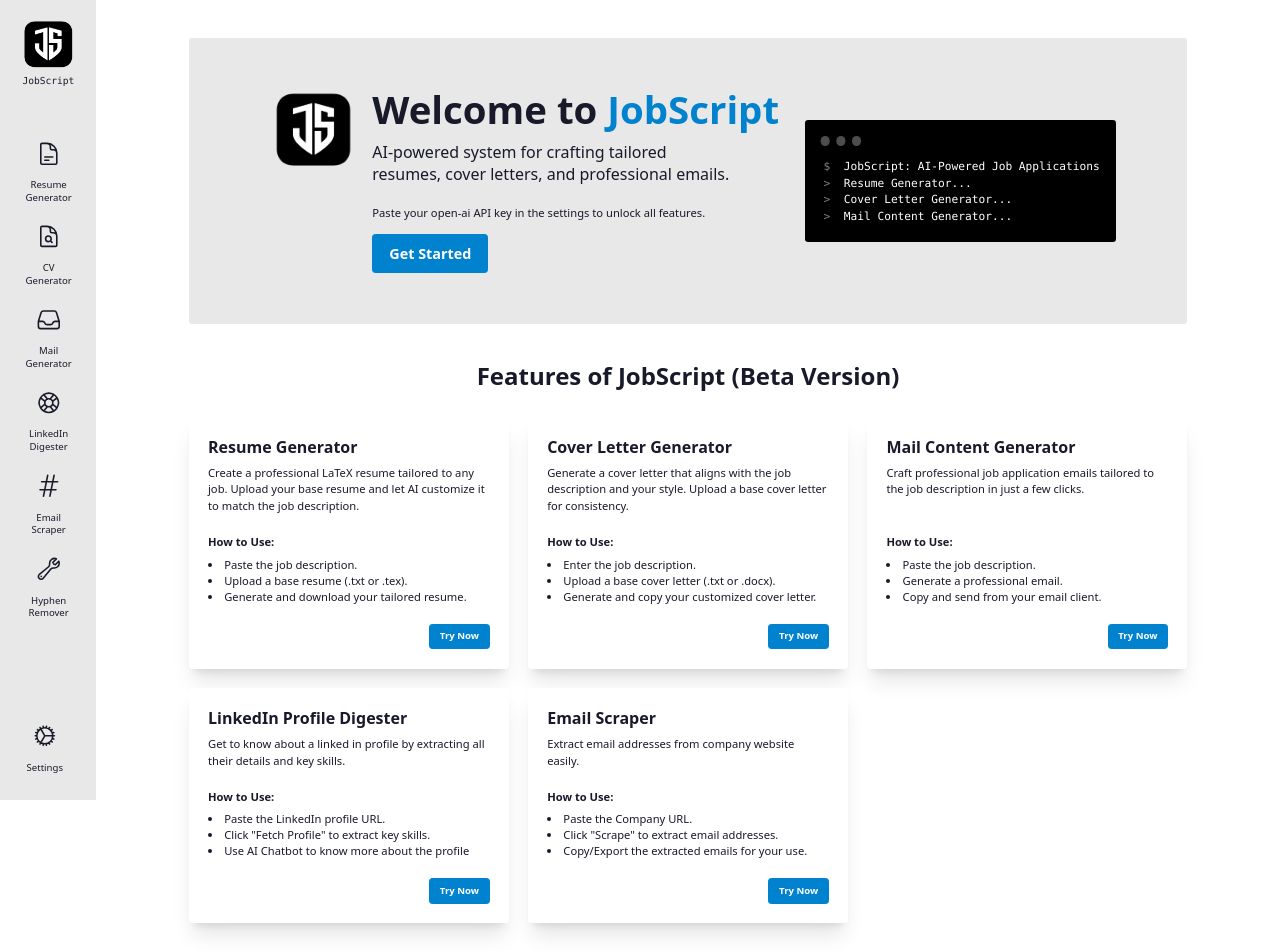
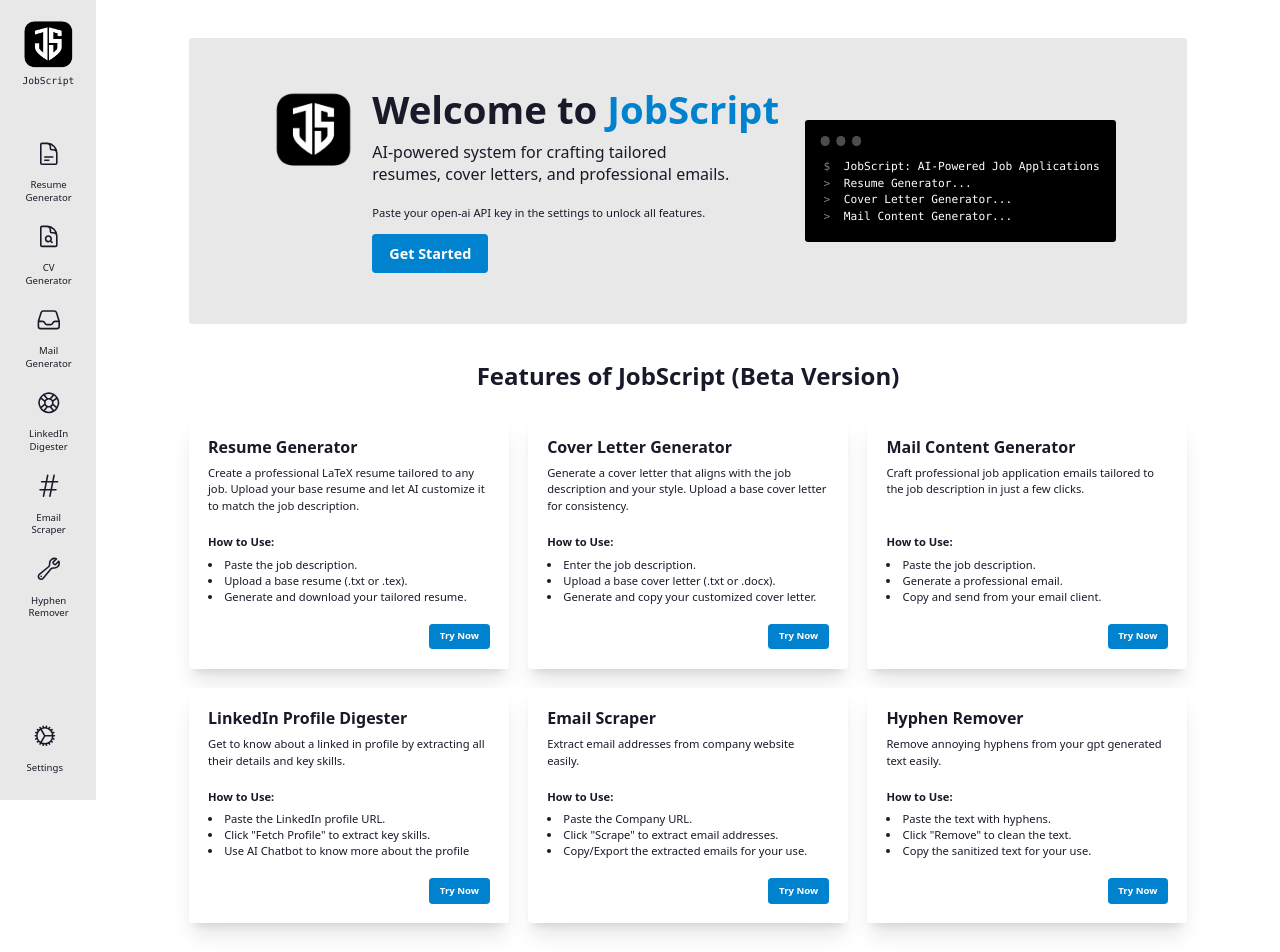
Before and after one commit to rgcsekaraa/jobscript, a Next.js app: page / in a window 1280 px wide. Shown: the top 952 px of the page. Built offline with nearby package versions, Linux system fonts and the light colour scheme.

Commit message:
added about hyphen remover

```diff
--- a/app/page.tsx
+++ b/app/page.tsx
@@ -179,6 +179,29 @@
               </div>
             </div>
           </div>
+
+          {/* Feature 6: Hyphen Remover */}
+          <div className="card bg-base-100 shadow-xl hover:shadow-2xl transition-shadow">
+            <div className="card-body">
+              <h3 className="card-title text-xl font-semibold">
+                Hyphen Remover
+              </h3>
+              <p className="mb-4">
+                Remove annoying hyphens from your gpt generated text easily.
+              </p>
+              <h4 className="font-semibold text-sm">How to Use:</h4>
+              <ul className="list-disc list-inside text-sm mb-4">
+                <li>Paste the text with hyphens.</li>
+                <li>Click "Remove" to clean the text.</li>
+                <li>Copy the sanitized text for your use.</li>
+              </ul>
+              <div className="card-actions justify-end">
+                <Link href="/hyphen-remover" className="btn btn-primary btn-sm">
+                  Try Now
+                </Link>
+              </div>
+            </div>
+          </div>
         </div>
       </section>
 
```
